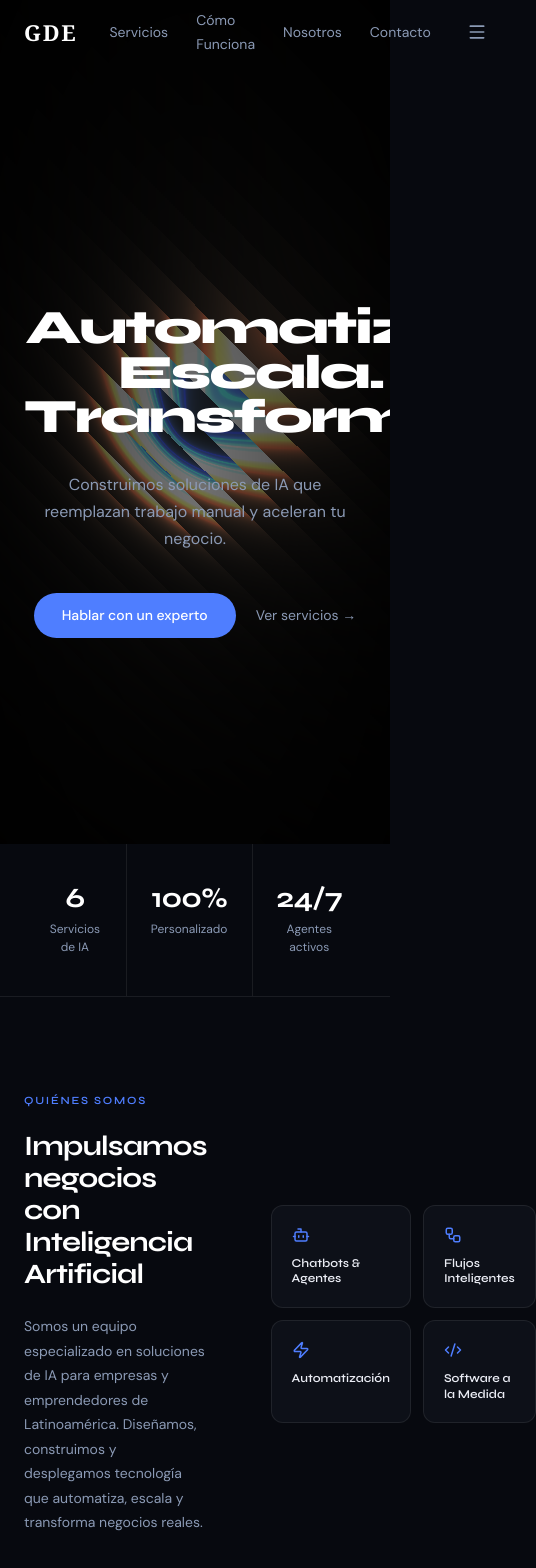
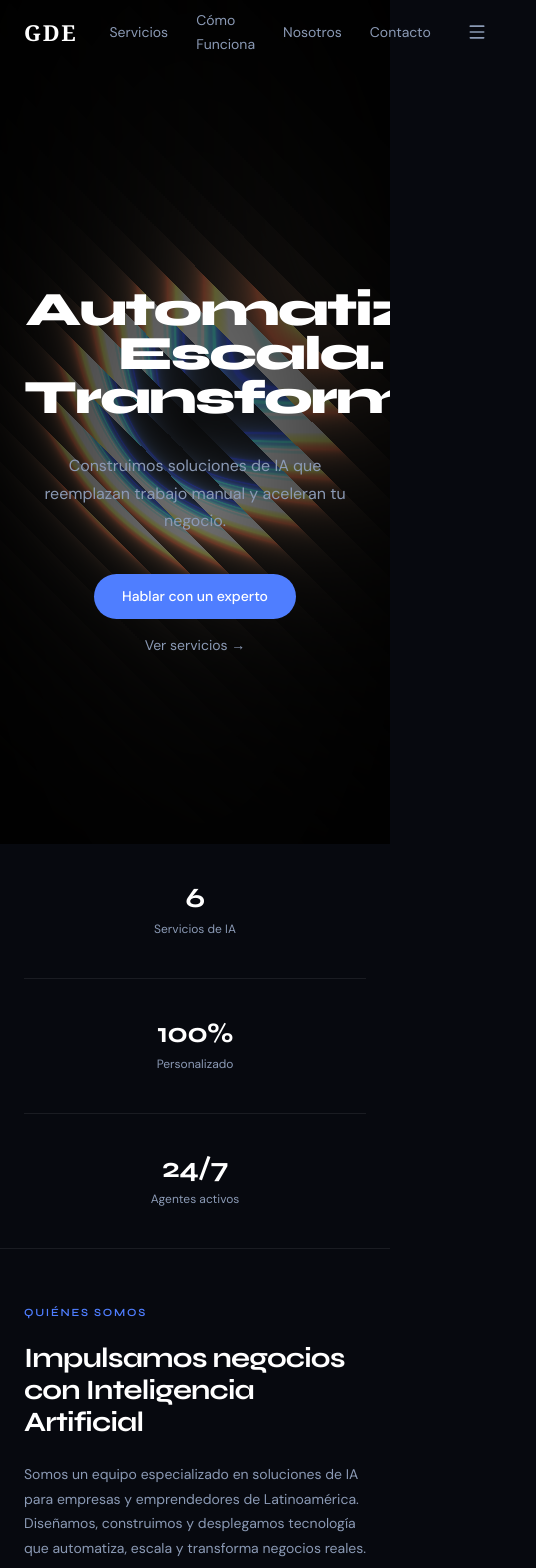
Before and after one commit to KevinFernandez21/gde-landing, a Next.js app: page / in a window 390 px wide. Shown: the top 1568 px of the page, 536 px wide, since content can reach past the window. Built offline with nearby package versions, Linux system fonts and the light colour scheme.

Commit message:
add responsive desing

```diff
--- a/components/AboutUs.tsx
+++ b/components/AboutUs.tsx
@@ -23,8 +23,8 @@ export default function AboutUs() {
   })
 
   return (
-    <section id="nosotros" style={{ padding: '96px 24px' }} ref={ref}>
-      <div style={{ maxWidth: 1152, margin: '0 auto', display: 'grid', gridTemplateColumns: '1fr 1fr', gap: 64, alignItems: 'center' }}>
+    <section id="nosotros" className="py-14 md:py-20 lg:py-24 px-6" ref={ref}>
+      <div className="grid grid-cols-1 lg:grid-cols-2 gap-10 lg:gap-16 items-center" style={{ maxWidth: 1152, margin: '0 auto' }}>
 
         {/* Text */}
         <div>
--- a/components/CtaFinal.tsx
+++ b/components/CtaFinal.tsx
@@ -17,7 +17,8 @@ export default function CtaFinal() {
   return (
     <section
       id="contacto"
-      style={{ padding: '120px 24px', textAlign: 'center', borderTop: '1px solid rgba(255,255,255,0.08)' }}
+      className="py-16 md:py-24 lg:py-32 px-6"
+      style={{ textAlign: 'center', borderTop: '1px solid rgba(255,255,255,0.08)' }}
       ref={ref}
     >
       <div style={{ maxWidth: 600, margin: '0 auto' }}>
--- a/components/Footer.tsx
+++ b/components/Footer.tsx
@@ -9,10 +9,10 @@ const footerLinks = {
 
 export default function Footer() {
   return (
-    <footer style={{ borderTop: '1px solid rgba(255,255,255,0.08)', padding: '64px 24px 32px', background: '#07090F' }}>
+    <footer className="px-6 pt-16 pb-8" style={{ borderTop: '1px solid rgba(255,255,255,0.08)', background: '#07090F' }}>
       <div style={{ maxWidth: 1152, margin: '0 auto' }}>
 
-        <div style={{ display: 'grid', gridTemplateColumns: '2fr 1fr 1fr 1fr', gap: 40, marginBottom: 48 }}>
+        <div className="grid grid-cols-1 md:grid-cols-2 lg:grid-cols-4 gap-10" style={{ marginBottom: 48 }}>
           {/* Brand */}
           <div>
             <div className="font-display" style={{ display: 'flex', alignItems: 'center', marginBottom: 8 }}>
--- a/components/Hero.tsx
+++ b/components/Hero.tsx
@@ -25,7 +25,7 @@ export default function Hero() {
           Construimos soluciones de IA que reemplazan trabajo manual y aceleran tu negocio.
         </p>
 
-        <div style={{ display: 'flex', alignItems: 'center', gap: 20 }}>
+        <div className="flex flex-col sm:flex-row items-center gap-4 sm:gap-5">
           <a
             href="#contacto"
             className="font-body"
--- a/components/HowItWorks.tsx
+++ b/components/HowItWorks.tsx
@@ -16,7 +16,7 @@ export default function HowItWorks() {
   const reduce = useReducedMotion()
 
   return (
-    <section id="como-funciona" style={{ padding: '96px 24px', background: '#0D1018' }} ref={ref}>
+    <section id="como-funciona" className="py-14 md:py-20 lg:py-24 px-6" style={{ background: '#0D1018' }} ref={ref}>
       <div style={{ maxWidth: 1152, margin: '0 auto' }}>
 
         <motion.p
@@ -33,12 +33,12 @@ export default function HowItWorks() {
           initial={reduce ? {} : { opacity: 0, y: 12 }}
           animate={inView ? { opacity: 1, y: 0 } : {}}
           transition={{ duration: 0.5, delay: 0.08 }}
-          style={{ fontSize: 'clamp(1.75rem, 4vw, 2.5rem)', fontWeight: 700, letterSpacing: '-0.03em', color: '#FFFFFF', textAlign: 'center', marginBottom: 64, lineHeight: 1.1 }}
+          style={{ fontSize: 'clamp(1.75rem, 4vw, 2.5rem)', fontWeight: 700, letterSpacing: '-0.03em', color: '#FFFFFF', textAlign: 'center', marginBottom: 40, lineHeight: 1.1 }}
         >
           Cómo Trabajamos
         </motion.h2>
 
-        <div style={{ display: 'grid', gridTemplateColumns: 'repeat(4, 1fr)', gap: 32 }}>
+        <div className="grid grid-cols-1 md:grid-cols-2 lg:grid-cols-4 gap-8">
           {steps.map((s, i) => (
             <motion.div
               key={s.n}
--- a/components/Services.tsx
+++ b/components/Services.tsx
@@ -173,7 +173,7 @@ export default function Services() {
   const reduce = useReducedMotion()
 
   return (
-    <section id="servicios" style={{ padding: '96px 24px' }} ref={ref}>
+    <section id="servicios" className="py-14 md:py-20 lg:py-24 px-6" ref={ref}>
       <div style={{ maxWidth: 1152, margin: '0 auto' }}>
 
         <motion.p
@@ -190,16 +190,15 @@ export default function Services() {
           initial={reduce ? {} : { opacity: 0, y: 12 }}
           animate={inView ? { opacity: 1, y: 0 } : {}}
           transition={{ duration: 0.5, delay: 0.08 }}
-          style={{ fontSize: 'clamp(1.75rem, 4vw, 2.5rem)', fontWeight: 700, letterSpacing: '-0.03em', color: '#FFFFFF', textAlign: 'center', marginBottom: 64, lineHeight: 1.1 }}
+          style={{ fontSize: 'clamp(1.75rem, 4vw, 2.5rem)', fontWeight: 700, letterSpacing: '-0.03em', color: '#FFFFFF', textAlign: 'center', marginBottom: 40, lineHeight: 1.1 }}
         >
           Todo lo que necesitas para escalar con IA
         </motion.h2>
 
-        <div style={{
-          display: 'grid', gridTemplateColumns: 'repeat(3, 1fr)',
-          gap: 1, background: 'rgba(255,255,255,0.08)',
-          borderRadius: 16, overflow: 'hidden',
-        }}>
+        <div
+          className="grid grid-cols-1 md:grid-cols-2 lg:grid-cols-3"
+          style={{ gap: 1, background: 'rgba(255,255,255,0.08)', borderRadius: 16, overflow: 'hidden' }}
+        >
           {services.map((s, i) => (
             <ServiceCard
               key={s.title}
--- a/components/Stats.tsx
+++ b/components/Stats.tsx
@@ -36,15 +36,16 @@ function Counter({ value }: { value: number | string }) {
 export default function Stats() {
   return (
     <section style={{ borderBottom: '1px solid rgba(255,255,255,0.08)', padding: '0 24px' }}>
-      <div style={{ maxWidth: 896, margin: '0 auto', display: 'grid', gridTemplateColumns: 'repeat(3, 1fr)' }}>
+      <div className="grid grid-cols-1 md:grid-cols-3" style={{ maxWidth: 896, margin: '0 auto' }}>
         {stats.map((s, i) => (
           <div
             key={s.label}
-            style={{
-              display: 'flex', flexDirection: 'column', alignItems: 'center',
-              textAlign: 'center', padding: '40px 24px',
-              borderRight: i < 2 ? '1px solid rgba(255,255,255,0.08)' : 'none',
-            }}
+            className={
+              i < 2
+                ? 'border-b border-white/[0.08] md:border-b-0 md:border-r'
+                : ''
+            }
+            style={{ display: 'flex', flexDirection: 'column', alignItems: 'center', textAlign: 'center', padding: '40px 24px' }}
           >
             <p className="font-display" style={{ fontSize: 'clamp(1.75rem, 4vw, 2.5rem)', fontWeight: 700, letterSpacing: '-0.03em', color: '#FFFFFF', lineHeight: 1, marginBottom: 8 }}>
               <Counter value={s.value} />
```
